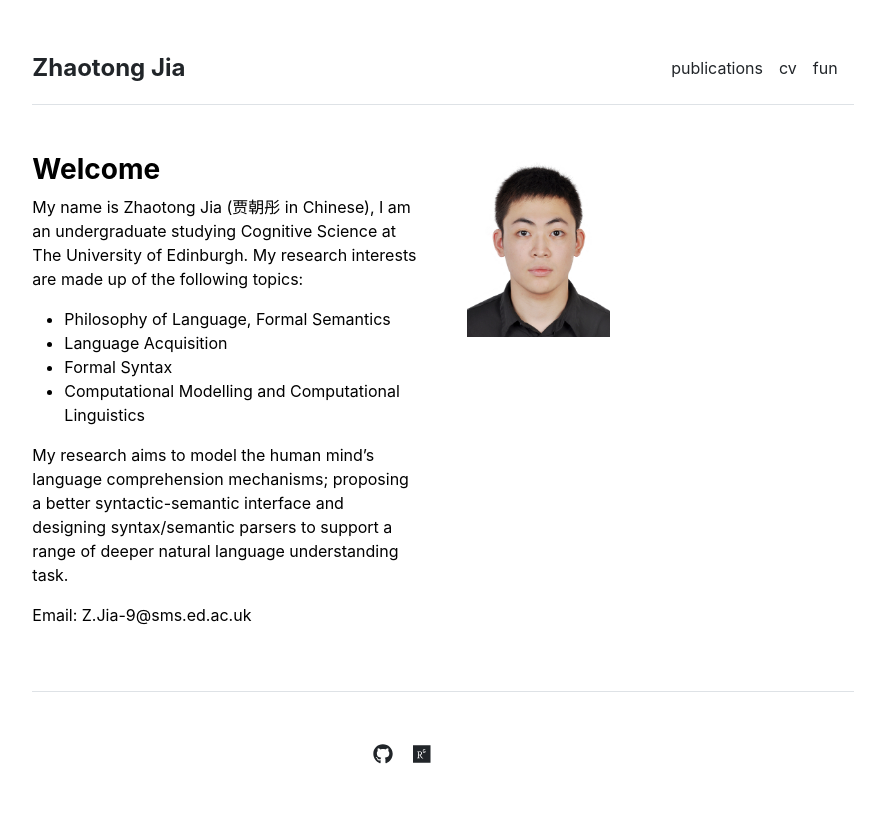
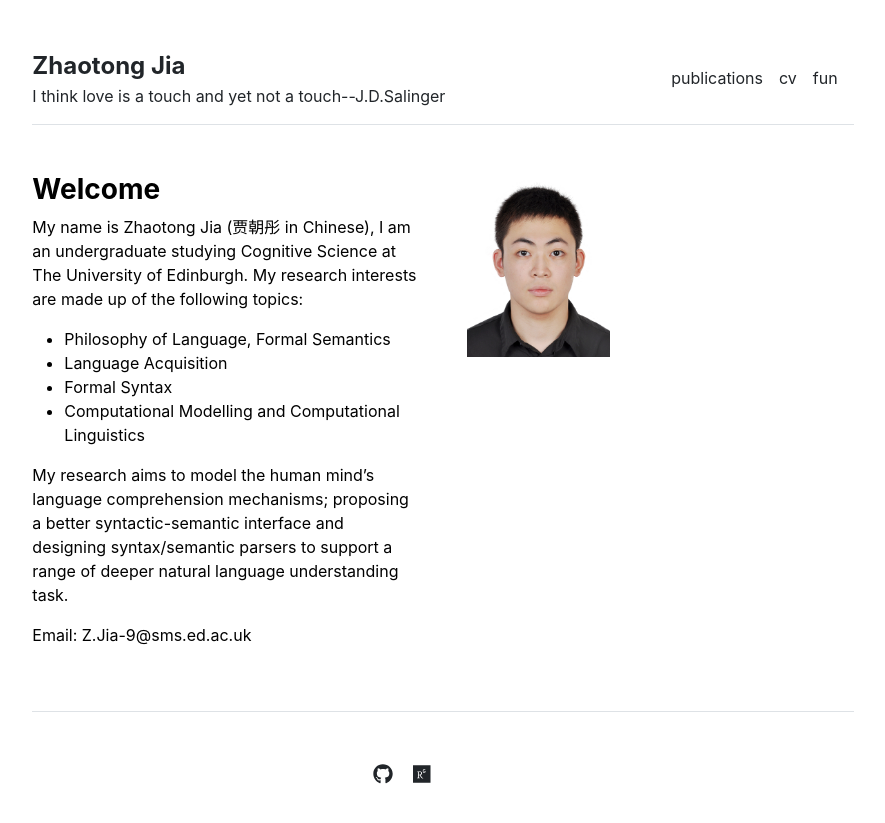
Before and after one commit to chotong/chotong.github.io, a Jekyll site: the page built from docs/index.md, in a window 1280 px wide. Shown: the top 823 px of the page, without its empty margins (197-1082 px from the left). Built offline with Jekyll 4.4.1, drawn with Linux system fonts in a browser that asks for light colours.

Commit message:
Update _config.yml

```diff
--- a/docs/_config.yml
+++ b/docs/_config.yml
@@ -1,3 +1,4 @@
 url: "" # the base hostname & protocol for your site, e.g. http://example.com
 baseurl: "" # the subpath of your site, e.g. /blog
 title: "Zhaotong Jia" # the name of your site, e.g. ACME Corp.
+description: "I think love is a touch and yet not a touch--J.D.Salinger"
```
